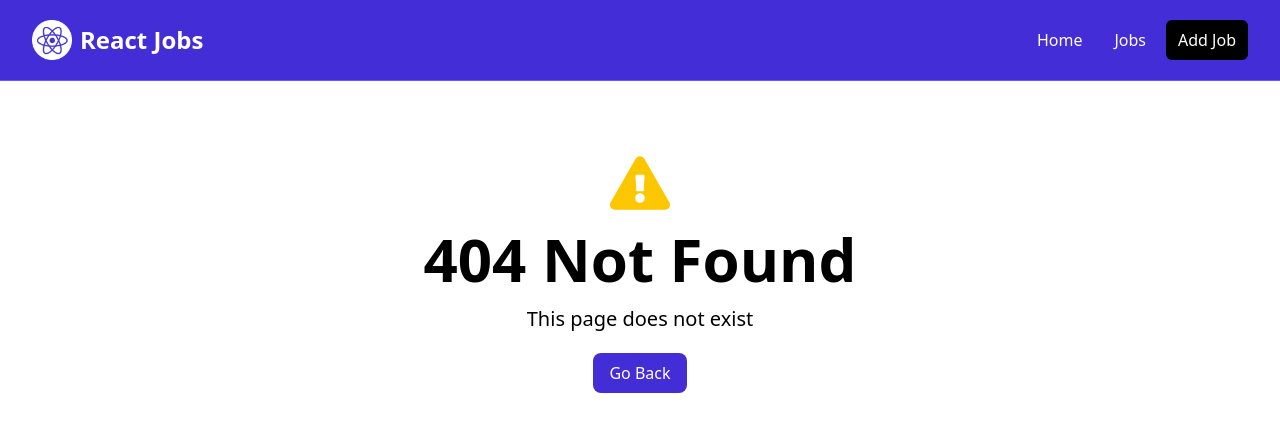
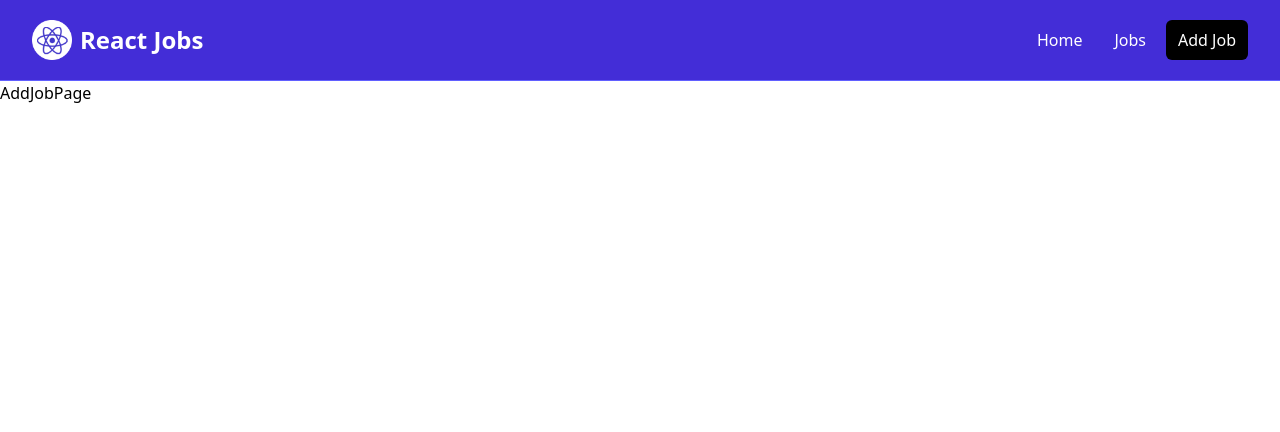
Before and after one commit to franpts2/react-jobs, a React app: page /add-job in a window 1280 px wide. Before the commit this address had no page. Shown: the top 432 px of the page. Built offline with nearby package versions, Linux system fonts and the light colour scheme; the HTML template or start-up script is replaced by a standard one.

Commit message:
Added the 'Add job' page

```diff
--- a/src/App.jsx
+++ b/src/App.jsx
@@ -11,6 +11,7 @@ import HomePage from "./pages/HomePage";
 import JobsPage from "./pages/JobsPage";
 import NotFoundPage from "./pages/NotFoundPage";
 import JobPage, { jobLoader } from "./pages/JobPage";
+import AddJobPage from "./pages/AddJobPage";
 
 const router = createBrowserRouter(
 	createRoutesFromElements(
@@ -18,6 +19,7 @@ const router = createBrowserRouter(
 			<Route index element={<HomePage />} />
 			<Route path="/jobs" element={<JobsPage />} />
 			<Route path="/jobs/:id" element={<JobPage />} loader={jobLoader} />
+			<Route path="/add-job" element={<AddJobPage />} />
 			<Route path="*" element={<NotFoundPage />} />
 		</Route>
 	)
--- a/src/components/HomeCards.jsx
+++ b/src/components/HomeCards.jsx
@@ -11,7 +11,7 @@ const HomeCards = () => {
 						<p className="mt-2 mb-4">
 							Browse our React jobs and start your career today
 						</p>
-						<Button text="Browse Jobs" link="/jobs.html" />
+						<Button text="Browse Jobs" link="/jobs" />
 					</Card>
 					<Card bg="bg-indigo-100">
 						<h2 className="text-2xl font-bold">For Employers</h2>
@@ -20,7 +20,7 @@ const HomeCards = () => {
 						</p>
 						<Button
 							text="Add Job"
-							link="/add-job.html"
+							link="/add-job"
 							bg="bg-indigo-500"
 							bgHover="bg-indigo-600"
 						/>
--- /dev/null
+++ b/src/pages/AddJobPage.jsx
@@ -0,0 +1,9 @@
+import React from 'react'
+
+const AddJobPage = () => {
+  return (
+    <div>AddJobPage</div>
+  )
+}
+
+export default AddJobPage
```
